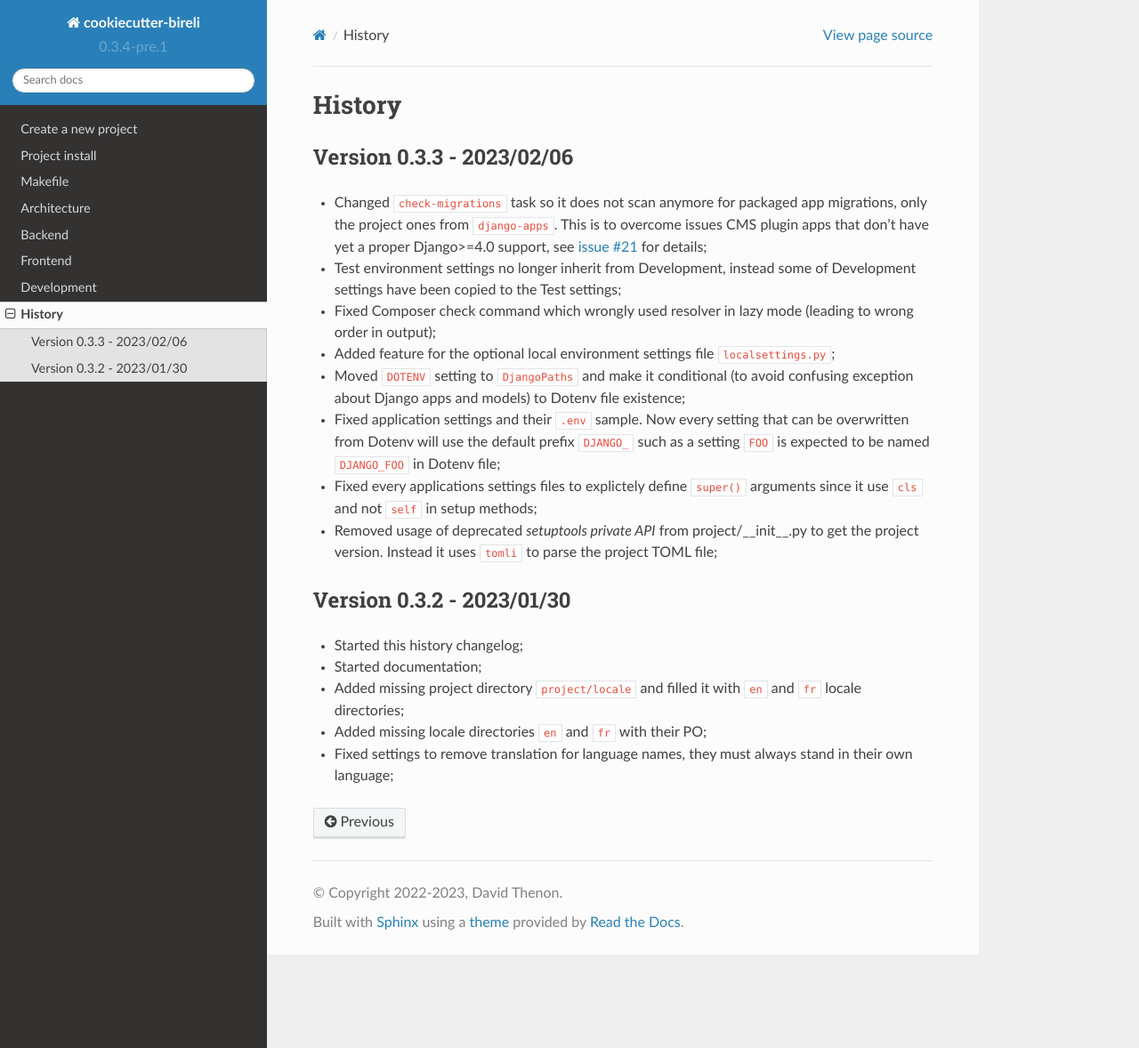
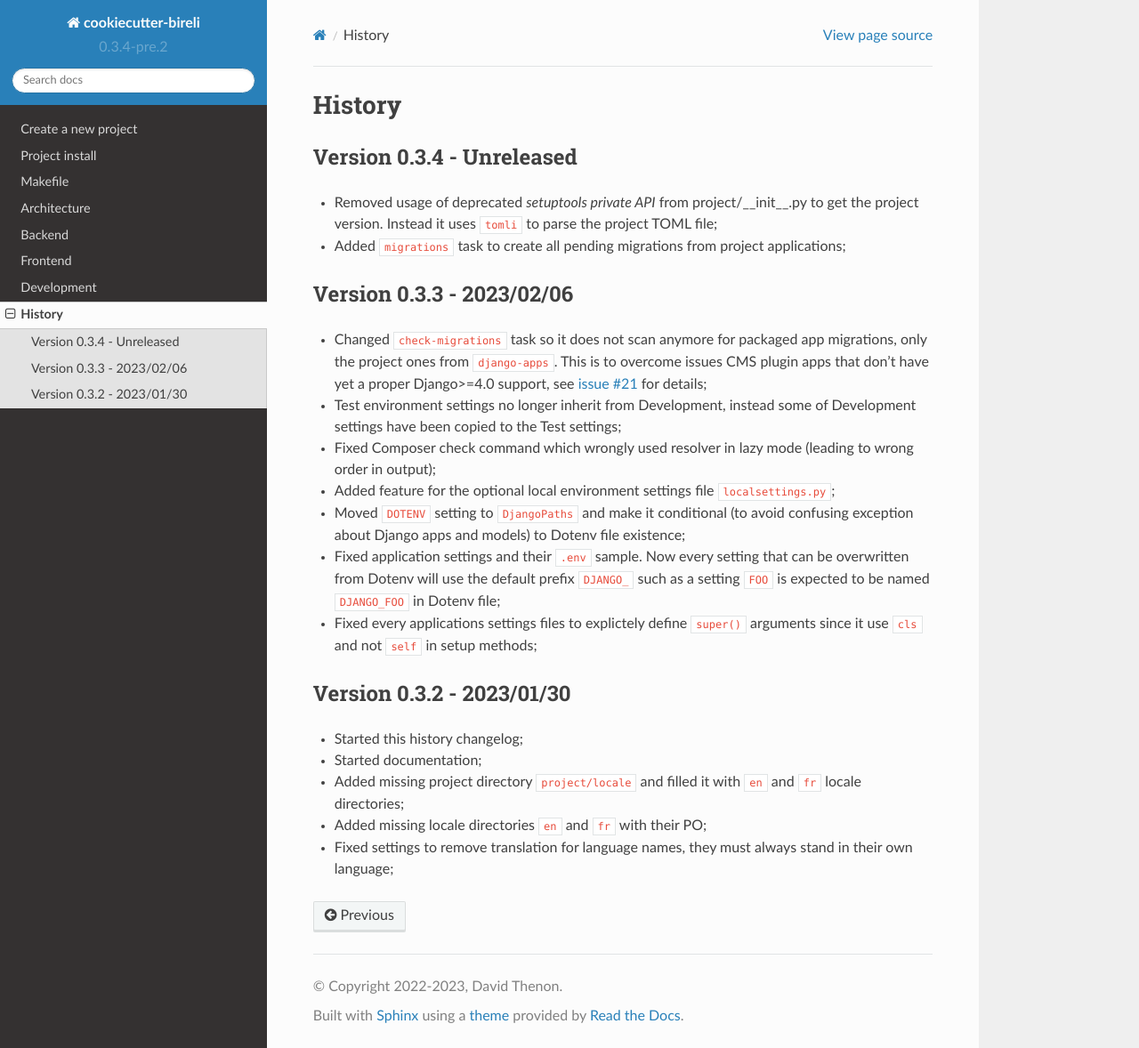
Before and after one commit to sveetch/cookiecutter-bireli, a Sphinx documentation site: the page built from docs/history.rst, in a window 1280 px wide and 1178 px high. Shown: the whole window at 89% size. Built offline with Sphinx 7.4.7 and the Read the Docs theme 2.0.0, drawn with Linux system fonts in a browser that asks for light colours.

Commit message:
[NEW] Added 'migrations' task to create all pending migrations from project applications

```diff
--- a/cookiecutter.json
+++ b/cookiecutter.json
@@ -6,7 +6,7 @@
 
     "__version": "{% if cookiecutter.versioning == 'natural' %}0.1.0{% else %}{% now 'local', '%y.%W.0' %}{% endif %}",
 
-    "_bireli_version": "0.3.4-pre.1",
+    "_bireli_version": "0.3.4-pre.2",
     "_python_version": ">=3.8",
     "_django_version": ">=4.0,<4.1",
     "_project_composer_version": ">=0.7.0,<0.8.0",
--- a/docs/history.rst
+++ b/docs/history.rst
@@ -3,6 +3,14 @@
 =======
 History
 =======
+
+Version 0.3.4 - Unreleased
+--------------------------
+
+* Removed usage of deprecated *setuptools private API* from project/__init__.py to get
+  the project version. Instead it uses ``tomli`` to parse the project TOML file;
+* Added ``migrations`` task to create all pending migrations from project applications;
+
 
 Version 0.3.3 - 2023/02/06
 --------------------------
```
Also changed, not shown: other parts of docs/history.rst (+0 -2 lines), 1 other file.
